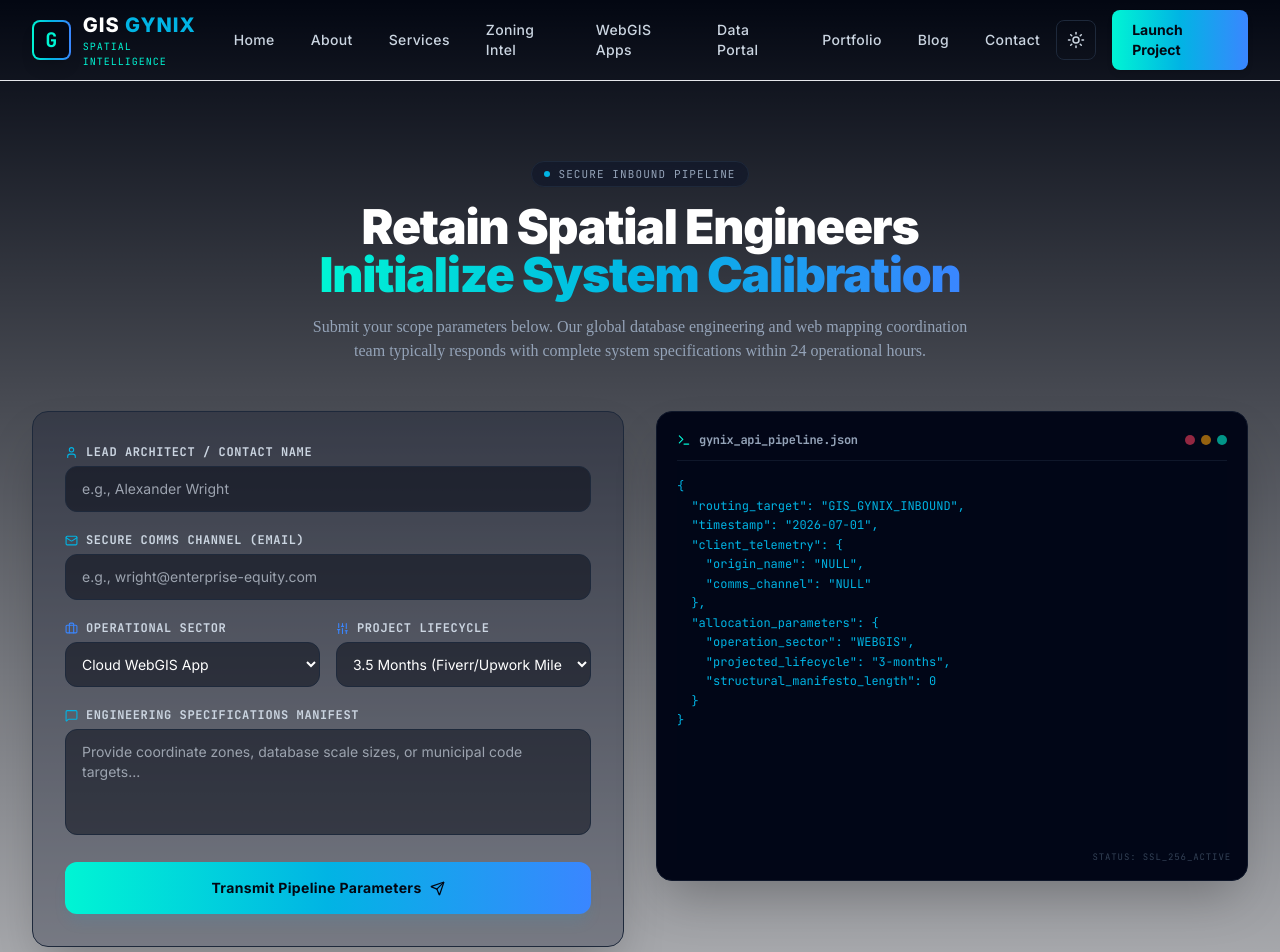
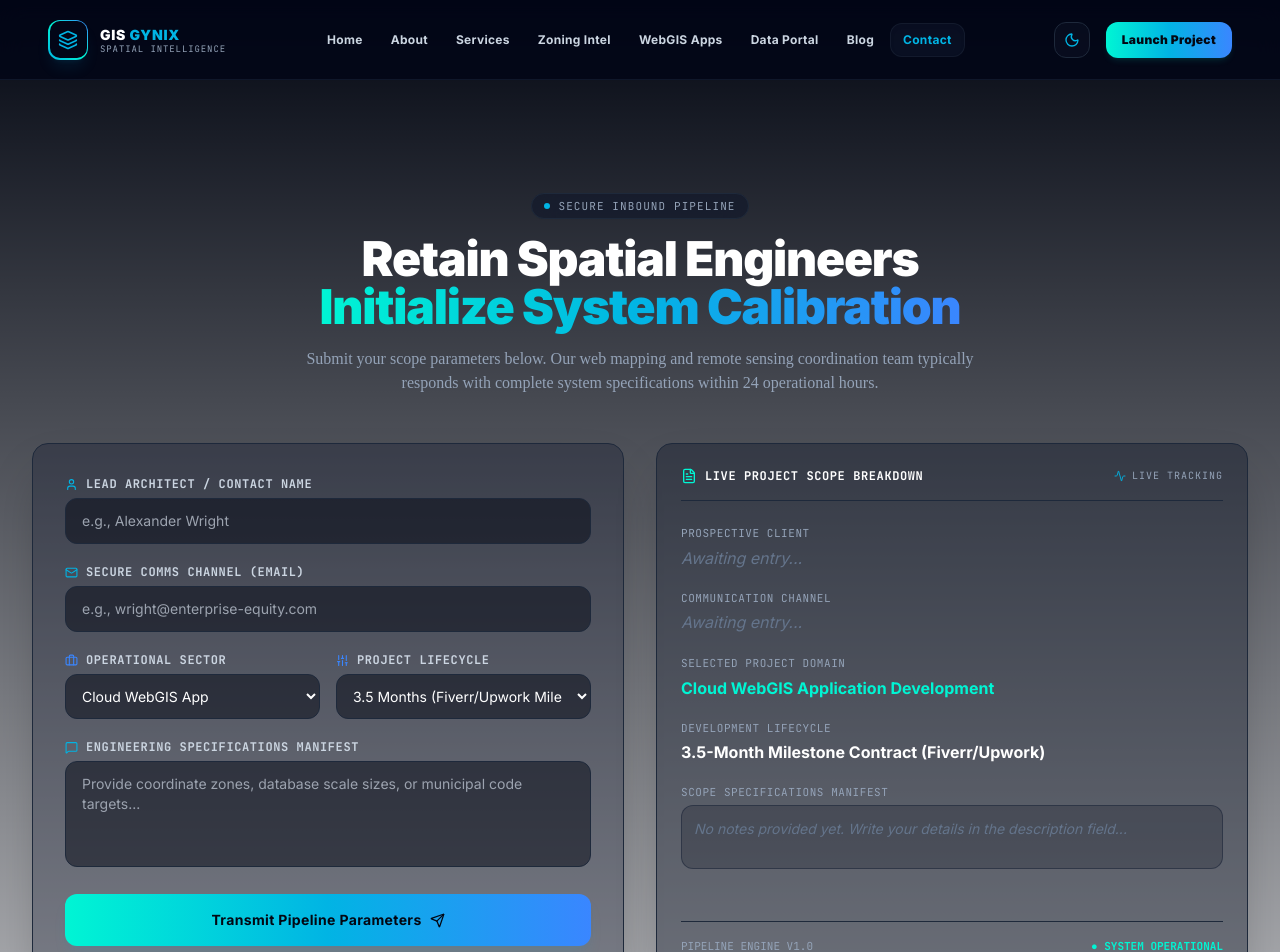
Before and after one commit to GIS-Gynix/gis-gynix-platform, a Next.js app: page /contact in a window 1280 px wide. Shown: the top 952 px of the page. Built offline with nearby package versions, Linux system fonts and the light colour scheme.

Commit message:
style: full complete navbar rewrite with fixed stacking index layout layer rules

```diff
--- a/src/app/contact/page.tsx
+++ b/src/app/contact/page.tsx
@@ -4,7 +4,7 @@ import React, { useState } from "react";
 import { motion, AnimatePresence } from "framer-motion";
 import {
   Send, Terminal, User, Mail,
-  Briefcase, MessageSquare, CheckCircle2, Sliders
+  Briefcase, MessageSquare, CheckCircle2, Sliders, FileText, Activity
 } from "lucide-react";
 
 export default function ContactPage() {
@@ -27,28 +27,26 @@ export default function ContactPage() {
     setSubmitted(true);
   };
 
-  // Auto-serializing data into a live system payload preview string
-  const generateLivePayload = () => {
-    return JSON.stringify({
-      routing_target: "GIS_GYNIX_INBOUND",
-      timestamp: new Date().toISOString().split('T')[0],
-      client_telemetry: {
-        origin_name: formData.name || "NULL",
-        comms_channel: formData.email || "NULL"
-      },
-      allocation_parameters: {
-        operation_sector: formData.sector.toUpperCase(),
-        projected_lifecycle: formData.timeline,
-        structural_manifesto_length: formData.details.length
-      }
-    }, null, 2);
+  // Human-readable labels lookup matrix
+  const sectorNames: Record<string, string> = {
+    webgis: "Cloud WebGIS Application Development",
+    zoning: "USA Zoning & Parcel Analysis Platform",
+    "remote-sensing": "Remote Sensing & Satellite AI Analysis",
+    automation: "Custom Python Spatial Scripting & Pipelines"
+  };
+
+  const timelineNames: Record<string, string> = {
+    urgent: "Ad-Hoc / Rapid Support Sprint",
+    "1-month": "1-Month Development Cycle",
+    "3-months": "3.5-Month Milestone Contract (Fiverr/Upwork)",
+    retainer: "Long-Term Agency Developer Retainer"
   };
 
   return (
-    <div className="w-full bg-spatial-grid min-h-screen py-12 px-4 sm:px-6 lg:px-8">
+    <div className="w-full bg-spatial-grid min-h-screen pt-28 pb-12 px-4 sm:px-6 lg:px-8">
 
       {/* Informative Portal Heading */}
-      <section className="max-w-4xl mx-auto text-center mt-8 mb-12 space-y-4">
+      <section className="max-w-4xl mx-auto text-center mb-12 space-y-4">
         <motion.div
           initial={{ opacity: 0, y: 10 }}
           animate={{ opacity: 1, y: 0 }}
@@ -64,15 +62,15 @@ export default function ContactPage() {
           <span className="bg-clip-text text-transparent bg-gradient-spatial">Initialize System Calibration</span>
         </h1>
         <p className="text-slate-600 dark:text-slate-400 max-w-2xl mx-auto text-sm sm:text-base leading-relaxed">
-          Submit your scope parameters below. Our global database engineering and web mapping coordination team typically responds with complete system specifications within 24 operational hours.
+          Submit your scope parameters below. Our web mapping and remote sensing coordination team typically responds with complete system specifications within 24 operational hours.
         </p>
       </section>
 
       {/* Main Dual-Pane Console Layout Grid */}
-      <section className="max-w-7xl mx-auto grid grid-cols-1 lg:grid-cols-2 gap-8 items-start mb-20">
+      <section className="max-w-7xl mx-auto grid grid-cols-1 lg:grid-cols-2 gap-8 items-stretch mb-20">
 
         {/* Left Interactive Input Form Card */}
-        <div className="glass-panel p-6 sm:p-8 rounded-2xl border border-slate-200 dark:border-slate-800 bg-white/30 dark:bg-brand-surface/30 shadow-2xl relative">
+        <div className="glass-panel p-6 sm:p-8 rounded-2xl border border-slate-200 dark:border-slate-800 bg-white/30 dark:bg-brand-surface/30 shadow-2xl relative flex flex-col justify-between">
           <AnimatePresence mode="wait">
             {!submitted ? (
               <motion.form
@@ -182,14 +180,14 @@ export default function ContactPage() {
               <motion.div
                 initial={{ opacity: 0, scale: 0.95 }}
                 animate={{ opacity: 1, scale: 1 }}
-                className="py-12 text-center space-y-4 flex flex-col items-center justify-center"
+                className="py-12 text-center space-y-4 flex flex-col items-center justify-center my-auto"
               >
-                <div className="w-16 h-16 rounded-full bg-brand-emerald/10 text-brand-emerald flex items-center justify-center animate-bounce-slow">
+                <div className="w-16 h-16 rounded-full bg-brand-emerald/10 text-brand-emerald flex items-center justify-center">
                   <CheckCircle2 size={36} />
                 </div>
                 <h3 className="text-2xl font-sans font-black text-slate-900 dark:text-white">Transmission Successful</h3>
                 <p className="text-xs sm:text-sm text-slate-500 dark:text-slate-400 max-w-sm leading-relaxed mx-auto">
-                  Your spatial pipeline project manifest has been safely encrypted, mapped into structural geoJSON indices, and synchronized directly with our primary retainer tracking system.
+                  Your spatial project manifest has been safely encrypted and synchronized directly with the tracking queue.
                 </p>
                 <button
                   onClick={() => setSubmitted(false)}
@@ -202,31 +200,67 @@ export default function ContactPage() {
           </AnimatePresence>
         </div>
 
-        {/* Right Automated Terminal Output Code Stream Panel */}
-        <div className="rounded-2xl border border-slate-200 dark:border-slate-900 bg-slate-950 p-5 shadow-2xl h-[470px] flex flex-col overflow-hidden relative group">
-          {/* Header Bar */}
-          <div className="flex items-center justify-between pb-3 border-b border-slate-900 text-xs font-mono text-slate-500 shrink-0">
-            <div className="flex items-center space-x-2">
-              <Terminal size={14} className="text-brand-emerald" />
-              <span className="font-bold tracking-tight text-slate-400">gynix_api_pipeline.json</span>
+        {/* Right Automated Clear Specification Summary Panel */}
+        <div className="glass-panel rounded-2xl border border-slate-200 dark:border-slate-800 bg-slate-900/40 p-6 shadow-2xl flex flex-col justify-between relative group">
+          <div className="space-y-6">
+            {/* Header Title segment */}
+            <div className="flex items-center justify-between pb-4 border-b border-slate-200 dark:border-slate-800 text-xs font-mono">
+              <div className="flex items-center space-x-2 text-slate-800 dark:text-white">
+                <FileText size={16} className="text-brand-emerald" />
+                <span className="font-bold uppercase tracking-wider">Live Project Scope Breakdown</span>
+              </div>
+              <div className="flex items-center space-x-1.5 text-slate-400">
+                <Activity size={12} className="text-brand-cyan animate-pulse" />
+                <span className="text-[10px] tracking-widest uppercase">Live Tracking</span>
+              </div>
             </div>
-            <div className="flex space-x-1.5">
-              <span className="w-2.5 h-2.5 rounded-full bg-rose-500/60" />
-              <span className="w-2.5 h-2.5 rounded-full bg-amber-500/60" />
-              <span className="w-2.5 h-2.5 rounded-full bg-brand-emerald/60" />
+
+            {/* Structured Readable Data Breakdown */}
+            <div className="space-y-5 font-sans">
+              <div className="space-y-1">
+                <span className="text-[11px] font-mono uppercase tracking-wider text-slate-400 block">Prospective Client</span>
+                <p className="text-base font-extrabold text-slate-900 dark:text-white transition-all">
+                  {formData.name || <span className="text-slate-500 font-normal italic">Awaiting entry...</span>}
+                </p>
+              </div>
+
+              <div className="space-y-1">
+                <span className="text-[11px] font-mono uppercase tracking-wider text-slate-400 block">Communication Channel</span>
+                <p className="text-base font-medium font-mono text-brand-cyan break-all">
+                  {formData.email || <span className="text-slate-500 font-sans font-normal italic">Awaiting entry...</span>}
+                </p>
+              </div>
+
+              <div className="space-y-1">
+                <span className="text-[11px] font-mono uppercase tracking-wider text-slate-400 block">Selected Project Domain</span>
+                <p className="text-base font-bold text-slate-900 dark:text-brand-emerald">
+                  {sectorNames[formData.sector]}
+                </p>
+              </div>
+
+              <div className="space-y-1">
+                <span className="text-[11px] font-mono uppercase tracking-wider text-slate-400 block">Development Lifecycle</span>
+                <p className="text-base font-bold text-slate-900 dark:text-white">
+                  {timelineNames[formData.timeline]}
+                </p>
+              </div>
+
+              <div className="space-y-1">
+                <span className="text-[11px] font-mono uppercase tracking-wider text-slate-400 block">Scope Specifications Manifest</span>
+                <p className="text-sm text-slate-600 dark:text-slate-300 leading-relaxed max-h-32 overflow-y-auto scrollbar-none bg-slate-950/20 p-3 rounded-xl border border-slate-200 dark:border-slate-800/60 min-h-[64px]">
+                  {formData.details || <span className="text-slate-500 italic">No notes provided yet. Write your details in the description field...</span>}
+                </p>
+              </div>
             </div>
           </div>
 
-          {/* Running Monospaced Payload Code Logger */}
-          <div className="flex-grow pt-4 overflow-y-auto font-mono text-xs text-brand-cyan leading-relaxed whitespace-pre bg-slate-950/40 select-all scrollbar-none">
-            {generateLivePayload()}
-          </div>
-
-          {/* Absolute Background Corner Encryption Status Badge */}
-          <div className="absolute bottom-4 right-4 text-[9px] font-mono tracking-widest text-slate-700 group-hover:text-slate-500 uppercase transition-colors pointer-events-none">
-            Status: SSL_256_ACTIVE
+          {/* Secure Assurance Indicator Footer Badge */}
+          <div className="pt-4 border-t border-slate-200 dark:border-slate-800 mt-6 flex items-center justify-between text-[11px] font-mono text-slate-400">
+            <span>PIPELINE ENGINE V1.0</span>
+            <span className="text-brand-emerald font-bold">● SYSTEM OPERATIONAL</span>
           </div>
         </div>
+
       </section>
     </div>
   );
--- a/src/components/layout/Navbar.tsx
+++ b/src/components/layout/Navbar.tsx
@@ -2,126 +2,127 @@
 
 import React, { useState } from "react";
 import Link from "next/link";
-import { useTheme } from "@/context/ThemeContext";
-import { Menu, X, Sun, Moon, Layers, Globe, Database, FileText, Briefcase, Mail } from "lucide-react";
-import { motion, AnimatePresence } from "framer-motion";
+import { usePathname } from "next/navigation";
+import { Menu, X, Layers, Sun, Moon } from "lucide-react";
 
 export default function Navbar() {
-  const { theme, toggleTheme } = useTheme();
   const [isOpen, setIsOpen] = useState(false);
+  const pathname = usePathname();
 
-  const navLinks = [
+  const navigationLinks = [
     { name: "Home", href: "/" },
     { name: "About", href: "/about" },
     { name: "Services", href: "/services" },
-    { name: "Zoning Intel", href: "/zoning-intelligence", icon: Layers },
-    { name: "WebGIS Apps", href: "/webgis-solutions", icon: Globe },
-    { name: "Data Portal", href: "/data-portal", icon: Database },
-    { name: "Portfolio", href: "/portfolio", icon: Briefcase },
-    { name: "Blog", href: "/blog", icon: FileText },
-    { name: "Contact", href: "/contact", icon: Mail },
+    { name: "Zoning Intel", href: "/zoning-intelligence" },
+    { name: "WebGIS Apps", href: "/webgis-solutions" },
+    { name: "Data Portal", href: "/data-portal" },
+    { name: "Blog", href: "/blog" },
+    { name: "Contact", href: "/contact" },
   ];
 
   return (
-    <header className="fixed top-0 left-0 w-full z-50 glass-panel border-b transition-colors duration-300">
-      <div className="max-w-7xl mx-auto px-4 sm:px-6 lg:px-8 h-20 flex items-center justify-between">
-        {/* Branding Identity */}
-        <Link href="/" className="flex items-center space-x-3 group">
-          <div className="w-10 h-10 rounded-lg bg-gradient-spatial p-[2px] flex items-center justify-center shadow-lg group-hover:scale-105 transition-transform duration-300">
-            <div className="w-full h-full bg-brand-dark rounded-[6px] flex items-center justify-center font-mono font-bold text-brand-emerald text-xl">
-              G
+    <header className="fixed top-0 left-0 right-0 h-20 w-full bg-slate-950/80 backdrop-blur-md border-b border-slate-900 z-50 flex items-center justify-between px-4 sm:px-8 lg:px-12 transition-all duration-300">
+      {/* Brand Identity Logo Branding Container */}
+      <Link href="/" className="flex items-center space-x-3 group z-50">
+        <div className="w-10 h-10 rounded-xl bg-gradient-to-tr from-brand-cyan via-brand-emerald to-brand-accent p-[1.5px] shadow-lg shadow-brand-cyan/10 group-hover:shadow-brand-cyan/20 transition-all duration-300">
+          <div className="w-full h-full bg-slate-950 rounded-[10px] flex items-center justify-center">
+            <Layers className="text-brand-cyan w-5 h-5 transform group-hover:scale-110 transition-transform" />
           </div>
         </div>
         <div className="flex flex-col">
-            <span className="font-sans font-extrabold text-xl tracking-wider uppercase text-slate-900 dark:text-white">
+          <span className="font-sans font-black text-sm tracking-wider text-white uppercase">
             GIS <span className="text-brand-cyan">Gynix</span>
           </span>
-            <span className="text-[10px] uppercase tracking-widest font-mono text-slate-500 dark:text-brand-emerald">
+          <span className="text-[9px] font-mono tracking-widest text-slate-400 uppercase leading-none">
             Spatial Intelligence
           </span>
         </div>
       </Link>
 
-        {/* Desktop Interactive Nav Grid */}
+      {/* Desktop View Core Route Links Panel */}
       <nav className="hidden lg:flex items-center space-x-1">
-          {navLinks.map((link) => (
+        {navigationLinks.map((link) => {
+          const isActive = pathname === link.href;
+          return (
             <Link
-              key={link.name}
+              key={link.href}
               href={link.href}
-              className="px-4 py-2 rounded-md font-sans text-sm font-medium tracking-wide text-slate-600 dark:text-slate-300 hover:text-brand-cyan dark:hover:text-brand-emerald transition-colors duration-200"
+              className={`px-3 py-2 rounded-xl text-xs font-sans font-bold tracking-wide transition-all duration-200 ${
+                isActive
+                  ? "text-brand-cyan bg-slate-900/60 shadow-inner border border-slate-800/50"
+                  : "text-slate-300 hover:text-white hover:bg-slate-900/30"
+              }`}
             >
               {link.name}
             </Link>
-          ))}
+          );
+        })}
       </nav>
 
-        {/* Utility Dynamic Control Shell */}
+      {/* Action Utility Block Element */}
       <div className="hidden lg:flex items-center space-x-4">
-          <button
-            onClick={toggleTheme}
-            className="p-2.5 rounded-lg border border-slate-200 dark:border-slate-800 text-slate-700 dark:text-slate-300 hover:bg-slate-100 dark:hover:bg-brand-muted transition-all duration-200"
-            aria-label="Toggle Theme Mode"
-          >
-            {theme === "dark" ? <Sun size={18} /> : <Moon size={18} />}
-          </button>
+        {/* Theme Status Indicator (Fixed to Dark for Premium Geospatial Feel) */}
+        <div className="w-9 h-9 rounded-xl border border-slate-800 bg-slate-900/40 flex items-center justify-center text-slate-400">
+          <Moon size={16} className="text-brand-cyan animate-pulse-slow" />
+        </div>
+
+        {/* Global Pipeline Action Button Route Trigger */}
         <Link
           href="/contact"
-            className="px-5 py-2.5 rounded-lg bg-gradient-spatial text-brand-dark font-sans font-bold text-sm hover:opacity-90 shadow-md transition-all duration-200 transform hover:-translate-y-[1px]"
+          className="px-4 py-2.5 rounded-xl bg-gradient-spatial text-brand-dark font-sans font-black text-xs tracking-wide shadow-md shadow-brand-emerald/10 hover:shadow-brand-emerald/20 transition-all duration-200 transform hover:-translate-y-0.5"
         >
           Launch Project
         </Link>
       </div>
 
-        {/* Mobile Control Activation */}
-        <div className="flex items-center space-x-4 lg:hidden">
-          <button
-            onClick={toggleTheme}
-            className="p-2 rounded-lg border text-slate-700 dark:text-slate-300"
-          >
-            {theme === "dark" ? <Sun size={18} /> : <Moon size={18} />}
-          </button>
+      {/* Mobile Responsive Hamburger Toggle Button Element */}
+      <div className="flex items-center lg:hidden space-x-3">
+        <div className="w-8 h-8 rounded-lg border border-slate-800 bg-slate-900/40 flex items-center justify-center text-slate-400">
+          <Moon size={14} className="text-brand-cyan" />
+        </div>
         <button
           onClick={() => setIsOpen(!isOpen)}
-            className="p-2 rounded-lg border text-slate-700 dark:text-slate-300"
+          className="p-2 rounded-xl border border-slate-800 bg-slate-900/40 text-slate-300 hover:text-white transition-colors outline-none z-50"
         >
-            {isOpen ? <X size={22} /> : <Menu size={22} />}
+          {isOpen ? <X size={18} /> : <Menu size={18} />}
         </button>
       </div>
-      </div>
 
-      {/* Mobile Drawer UI System */}
-      <AnimatePresence>
-        {isOpen && (
-          <motion.div
-            initial={{ opacity: 0, y: -20 }}
-            animate={{ opacity: 1, y: 0 }}
-            exit={{ opacity: 0, y: -20 }}
-            className="absolute top-20 left-0 w-full glass-panel border-b px-4 py-6 flex flex-col space-y-3 shadow-xl lg:hidden"
+      {/* Mobile Responsive Overlay Navigation Slide Drawer */}
+      <div
+        className={`fixed inset-0 w-screen h-screen bg-slate-950/95 backdrop-blur-lg z-40 transition-all duration-300 flex flex-col justify-center px-6 space-y-6 lg:hidden ${
+          isOpen ? "opacity-100 pointer-events-auto" : "opacity-0 pointer-events-none"
+        }`}
       >
-            {navLinks.map((link) => {
-              const Icon = link.icon;
+        <div className="flex flex-col space-y-4 max-w-sm mx-auto w-full">
+          {navigationLinks.map((link, idx) => {
+            const isActive = pathname === link.href;
             return (
               <Link
-                  key={link.name}
+                key={link.href}
                 href={link.href}
                 onClick={() => setIsOpen(false)}
-                  className="flex items-center space-x-3 px-4 py-3 rounded-lg hover:bg-slate-100 dark:hover:bg-brand-muted text-slate-700 dark:text-slate-200 text-base font-medium"
+                className={`w-full py-3 px-4 rounded-xl text-sm font-sans font-bold tracking-wider border transition-all ${
+                  isActive
+                    ? "bg-slate-900 border-slate-800 text-brand-cyan text-center"
+                    : "border-transparent text-slate-300 text-center hover:bg-slate-900/50"
+                }`}
+                style={{ transitionDelay: `${idx * 40}ms` }}
               >
-                  {Icon && <Icon size={18} className="text-brand-cyan" />}
-                  <span>{link.name}</span>
+                {link.name}
               </Link>
             );
           })}
+
           <Link
             href="/contact"
             onClick={() => setIsOpen(false)}
-              className="w-full text-center py-3 rounded-lg bg-gradient-spatial text-brand-dark font-bold mt-4 block"
+            className="w-full py-3.5 mt-4 rounded-xl bg-gradient-spatial text-brand-dark font-sans font-black text-center text-xs uppercase tracking-widest shadow-lg"
           >
-              Launch Project
+            Launch Project Pipeline
           </Link>
-          </motion.div>
-        )}
-      </AnimatePresence>
+        </div>
+      </div>
     </header>
   );
 }
```
Lines whose indentation alone changed are shown as unchanged.
